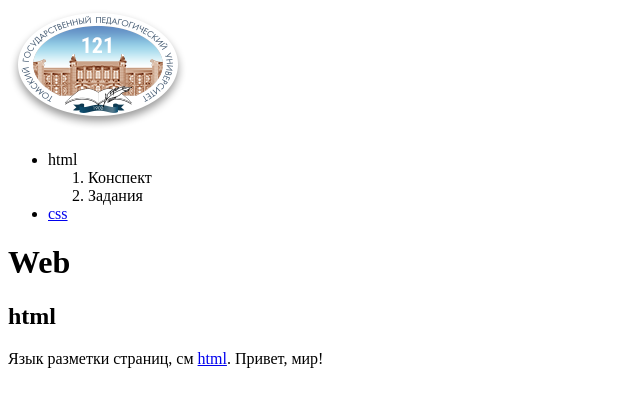
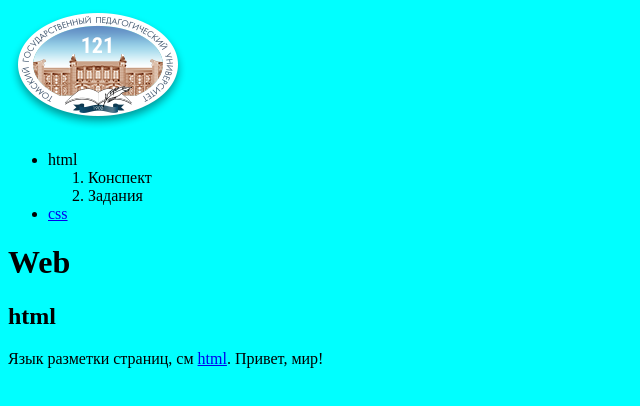
Before and after one commit to pankovaa111/pankovaa111.github.io, a plain HTML site: page index.html in a window 1280 px wide. Shown: the whole page, without its empty margins (0-640 px from the left). Drawn offline with Linux system fonts and the light colour scheme.

Commit message:
Tue, Sep 19, 2023, 1:34 PM +07:00

```diff
--- a/style.css
+++ b/style.css
@@ -1 +1 @@
-body{background}
+body{background-color:aqua}
```
